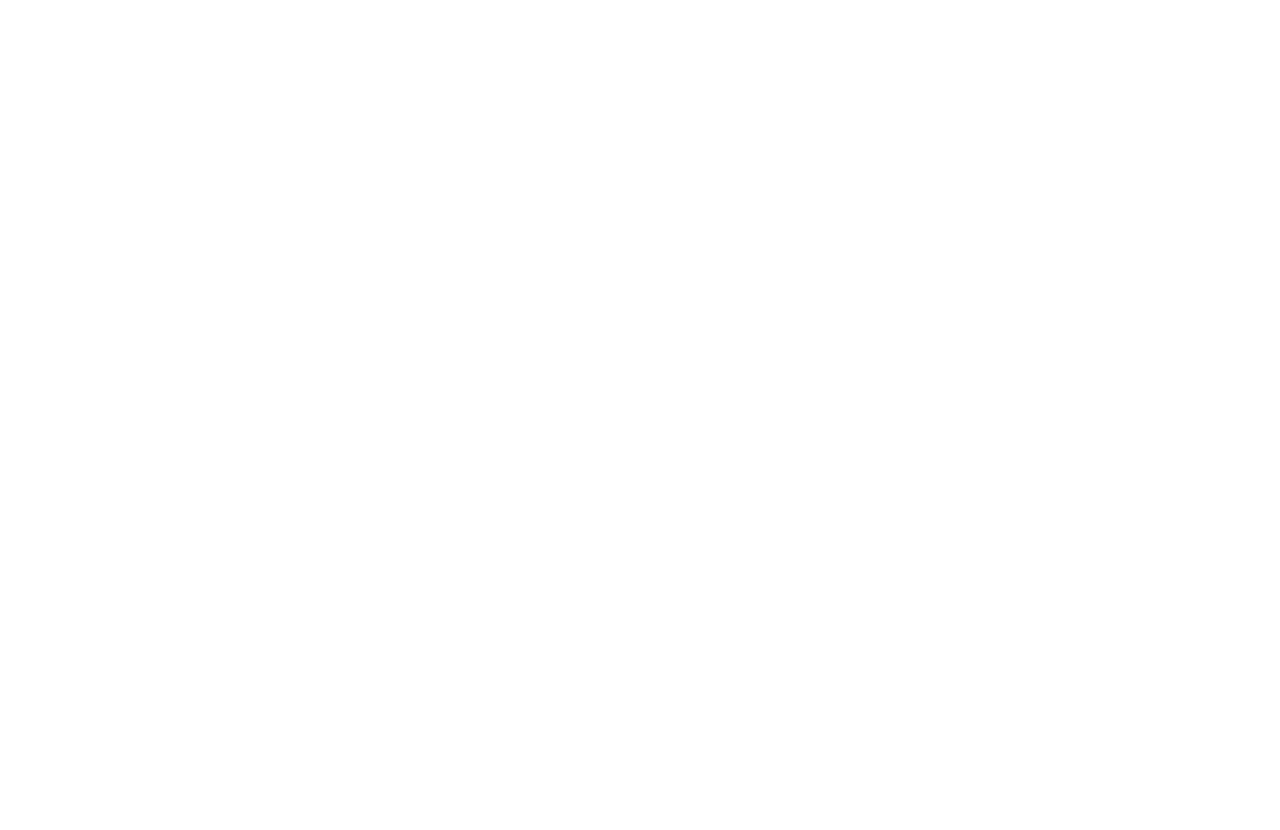
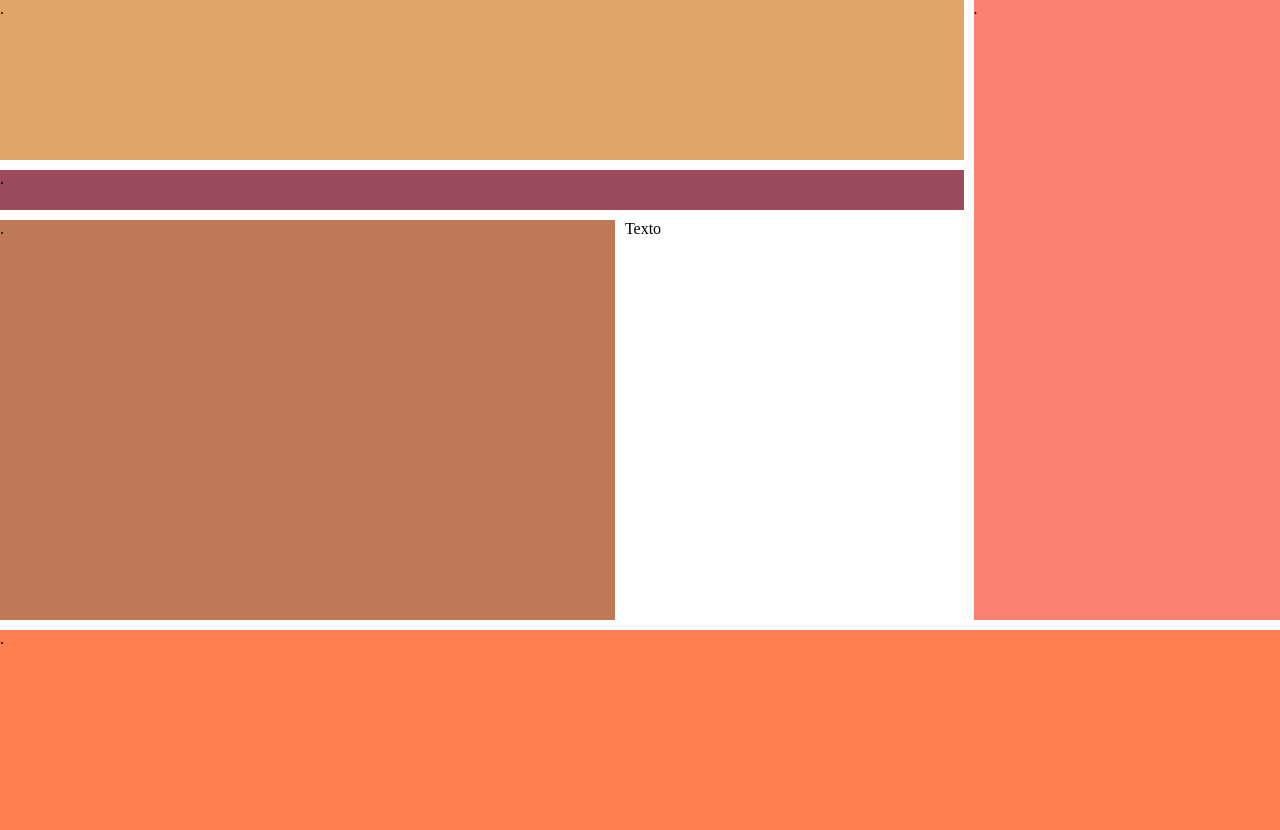
Before and after one commit to scarlatt-ana/aula103grid, a plain HTML site: page index.html in a window 1280 px wide. Before the commit the page ends 800 px from the top, so only its background shows below. Drawn offline with Linux system fonts and the light colour scheme.

Commit message:
Adicionar cores no grid

```diff
--- a/index.html
+++ b/index.html
@@ -1,12 +1,19 @@
 <!DOCTYPE html>
-<html lang="en">
+<html lang="pt-br">
 <head>
     <meta charset="UTF-8">
     <meta name="viewport" content="width=device-width, initial-scale=1.0">
     <meta http-equiv="X-UA-Compatible" content="ie=edge">
-    <title>Document</title>
+    <link rel="stylesheet" href="style.css">
+    <link>Texto</title>
 </head>
 <body>
+    <header>.</header>
+    <nav>.</nav>
+    <section>.</section>
+    <aside>.</aside>
+    <footer>.</footer>
+
 
 </body>
 </html>
--- a/style.css
+++ b/style.css
@@ -0,0 +1,31 @@
+body{
+    margin: 0;
+display: grid;
+grid-template-areas: 'header header header aside'
+                     'navbar navbar navbar aside'
+                     'section section . aside'
+                     'footer footer footer footer';
+    grid-template-rows: 20vh 5vh 50vh 25vh;
+    grid-gap: 10px;
+}
+
+header{
+    grid-area: header;
+    background-color: rgb(224, 164, 103);
+}
+nav{
+    grid-area: navbar;
+    background-color: rgb(156, 75, 92);
+}
+section{
+    grid-area: section;
+    background-color: rgb(192, 121, 88);
+}
+aside{
+    grid-area: aside;
+    background-color: salmon;
+}
+footer{
+    grid-area: footer;
+    background-color: coral;
+}
```
